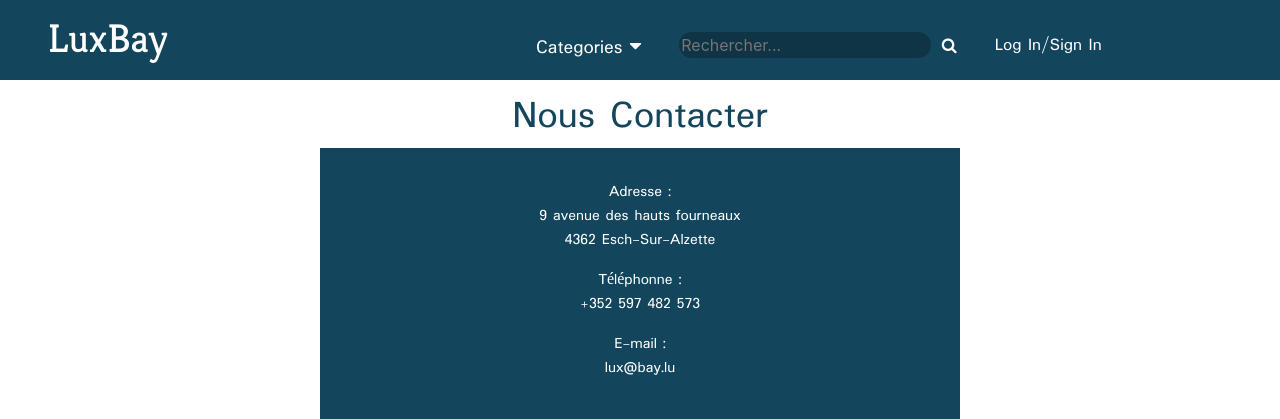
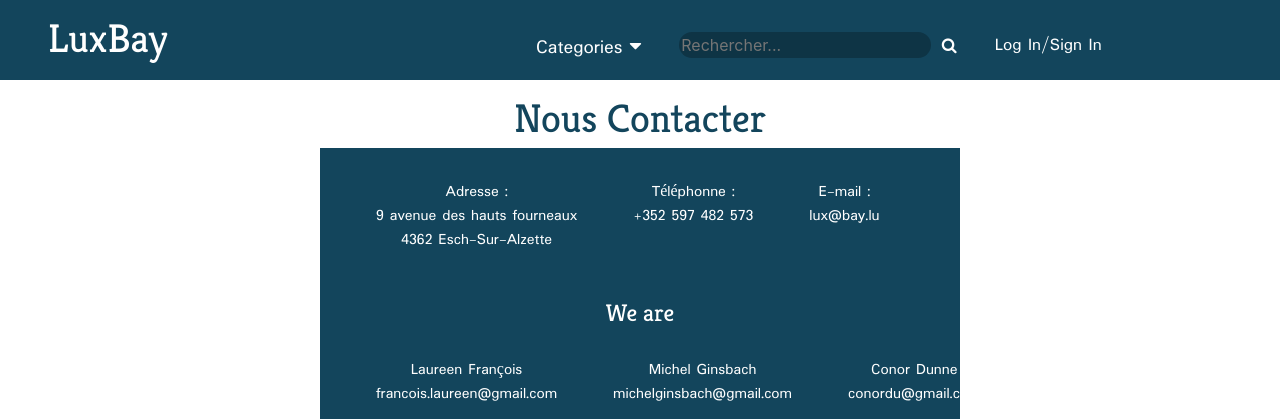
Before and after one commit to PtitePixel/projet-manhattan, a PHP site: template templates/contact.html.twig in a window 1280 px wide. Shown: the top 419 px of the page. Run offline with PHP 8.4, Linux system fonts and the light colour scheme; the template is opened without the code that fills it, so the values that code supplies are empty; some libraries are stand-ins or nearby versions.

Commit message:
Change CSS + add name team + change footer css

```diff
--- a/templates/contact.html.twig
+++ b/templates/contact.html.twig
@@ -8,8 +8,6 @@
 <h1 class="contactez"> Nous Contacter </h1>
 
 <div class="contact">
-
-
         <p>
             Adresse : <br>
             9 avenue des hauts fourneaux <br>
@@ -23,17 +21,32 @@
             E-mail : <br>
             lux@bay.lu
         </p>
-
-
 </div>
 <div class="contact">
+    <h4 class="team"> We are </h4>
+</div>
+<div class="contact">
+
+    <p>
+        Laureen François <br>
+        francois.laureen@gmail.com
+    </p>
+    <p>
+        Michel Ginsbach <br>
+        michelginsbach@gmail.com
+    </p>
+    <p>
+        Conor Dunne <br>
+        conordu@gmail.com
+    </p>
+</div>
+
 
     <div id="map">
 
 
 
     </div>
-</div>
 
 <script>
       function initMap() {
--- a/templates/footer.html.twig
+++ b/templates/footer.html.twig
@@ -2,7 +2,7 @@
 
     <footer id="footer">
     <p>
-        {{ "now"|date("Y") }} | Tous droits reservées "The Fellowship of the thing" ©
+        {{ "now"|date("Y") }} | Tous droits reservées "The Fellowship of the thing" © <br>
          <a href="{{ path("contact") }}"> Nous Contacter -</a>
          <a href="{{ path("mentions") }}"> Mentions Légales </a>
     </p>
--- a/web/css/main.css
+++ b/web/css/main.css
@@ -128,17 +128,15 @@
     text-decoration: none;
 }
 
-/*FOOTER */
+/*************  FOOTER *************/
 
 
 #footer {
     width : 100%;
-    height : 2rem;
+    height : 4rem;
     background-color : #13455C;
     position: fixed;
     bottom:0;
-
-
 }
 
 #footer p {
@@ -154,7 +152,7 @@
     text-decoration: none;
 }
 
-/* INDEX */
+/******** INDEX *********/
 
 
 
@@ -205,7 +203,7 @@
 
 
 
-/******* Login/Signup Page *******/
+/******* LOG IN / SIGN IN PAGE *******/
 
 /* Signup Details */
 
@@ -237,6 +235,7 @@
 #signupbutton{
   margin-left: 75%;
   background-color: #13455C;
+  border : none;
   color: white;
   font-family: "Padauk";
   font-size : 18px;
@@ -312,7 +311,7 @@
 /* CONTACT */
 
 .contactez {
-   font-family: "Padauk";
+   font-family: "Kreon";
    color: #13455C;
   text-align: center;
 }
@@ -322,14 +321,21 @@
  margin: auto;
  color : white;
  font-family: "Padauk";
- padding: 2rem;
- text-align: center;
-
+ padding-top: 2rem;
+ display: flex;
 }
 
+.team {
+    font-family: "Kreon";
+    margin: auto;
+}
+.contact p {
+  margin-left: 3.5rem;
+  text-align: center;
+}
 #map {
     height: 350px;
-    width: 60%;
+    width: 50%;
     margin: auto;
 }
 
@@ -346,7 +352,7 @@
 }
 
 .titreMention {
-   font-family: "Padauk";
+   font-family: "Kreon";
    color: #13455C;
 }
 
```
